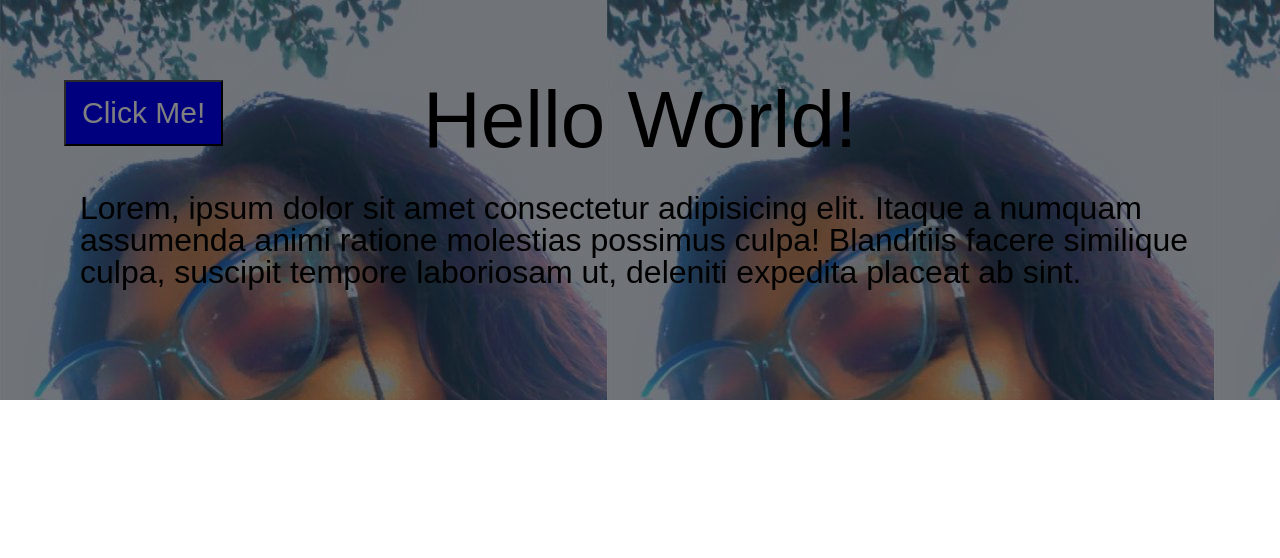
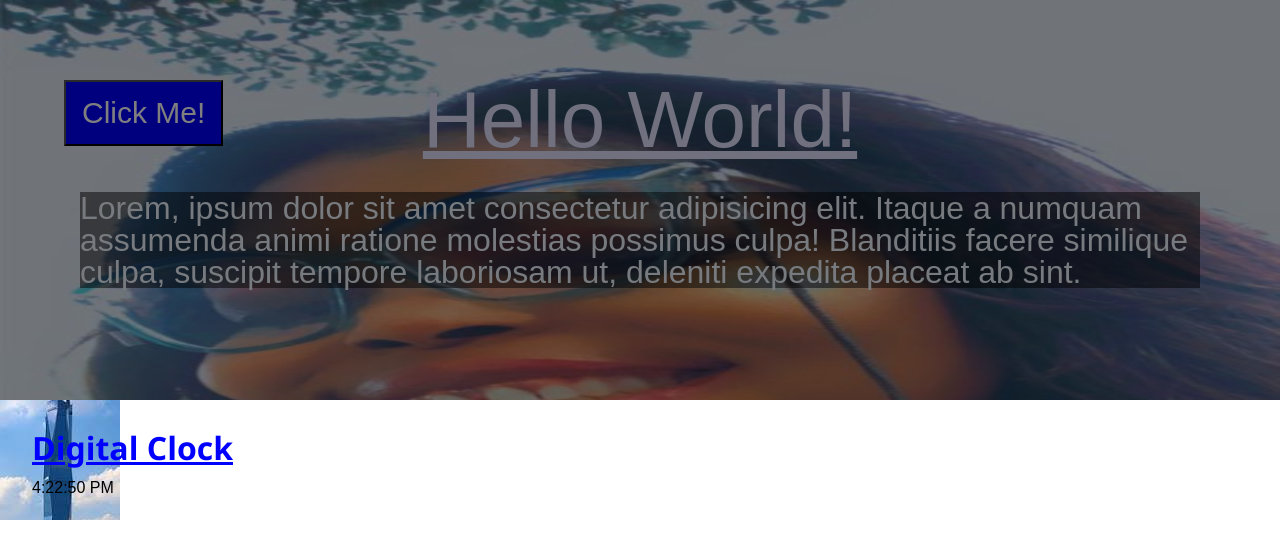
Before and after one commit to sandyfatu/gridFunctions, a plain HTML site: page index.html in a window 1280 px wide. Drawn offline with Linux system fonts and the light colour scheme.

Commit message:
i added a clock function

```diff
--- a/index.html
+++ b/index.html
@@ -16,5 +16,10 @@
       <button class="button">Click Me!</button>
       <div class="child-container"></div>
     </div>
+    <div class="clock-container">
+      <h1 class="clock">Digital Clock</h1>
+      <span id="clock"></span>
+    </div>
+    <script src="script.js" rel="javascript"></script>
   </body>
 </html>
--- a/script.js
+++ b/script.js
@@ -0,0 +1,7 @@
+const displayTime = () => {
+  const clock = document.querySelector("#clock");
+  const now = new Date();
+  clock.textContent = now.toLocaleTimeString();
+};
+displayTime();
+setInterval(displayTime, 1000);
--- a/style.css
+++ b/style.css
@@ -4,13 +4,16 @@
   margin: 0;
   /* font-size: 16px; */
   font-family: sans-serif;
-  /* background-color: blue*/
+  /* background-color: rgb(252, 252, 254); */
 }
 .para-container {
   /* font-size: 25px; */
   padding: 5rem;
   background-image: url(Img/picture.jpg);
-  background-position: cover;
+  background-blend-mode: screen;
+  background-size: 100vw 100vh;
+  background-repeat: no-repeat;
+  background-attachment: scroll;
   font-weight: 50px;
   position: relative;
 }
@@ -18,11 +21,15 @@
 .para1 {
   font-size: 5rem;
   text-align: center;
+  text-decoration: underline;
+  color: rgb(225, 225, 255);
 }
 
 .para2 {
   font-size: 2rem;
   margin: 2rem auto;
+  background-color: rgba(0, 0, 0, 0.5);
+  color: aliceblue;
 }
 
 .button {
@@ -42,3 +49,18 @@
   right: 0;
   bottom: 0;
 }
+.clock-container {
+  padding: 2rem;
+  margin-bottom: 2rem auto;
+  background-image: url(Img/picture2.jpg);
+  background-repeat: no-repeat;
+}
+.clock {
+  color: blue;
+  text-decoration: underline;
+  margin-bottom: 1rem;
+  font-family: "Segoe UI", Tahoma, Geneva, Verdana, sans-serif;
+}
+.id {
+  padding: 2rem;
+}
```
